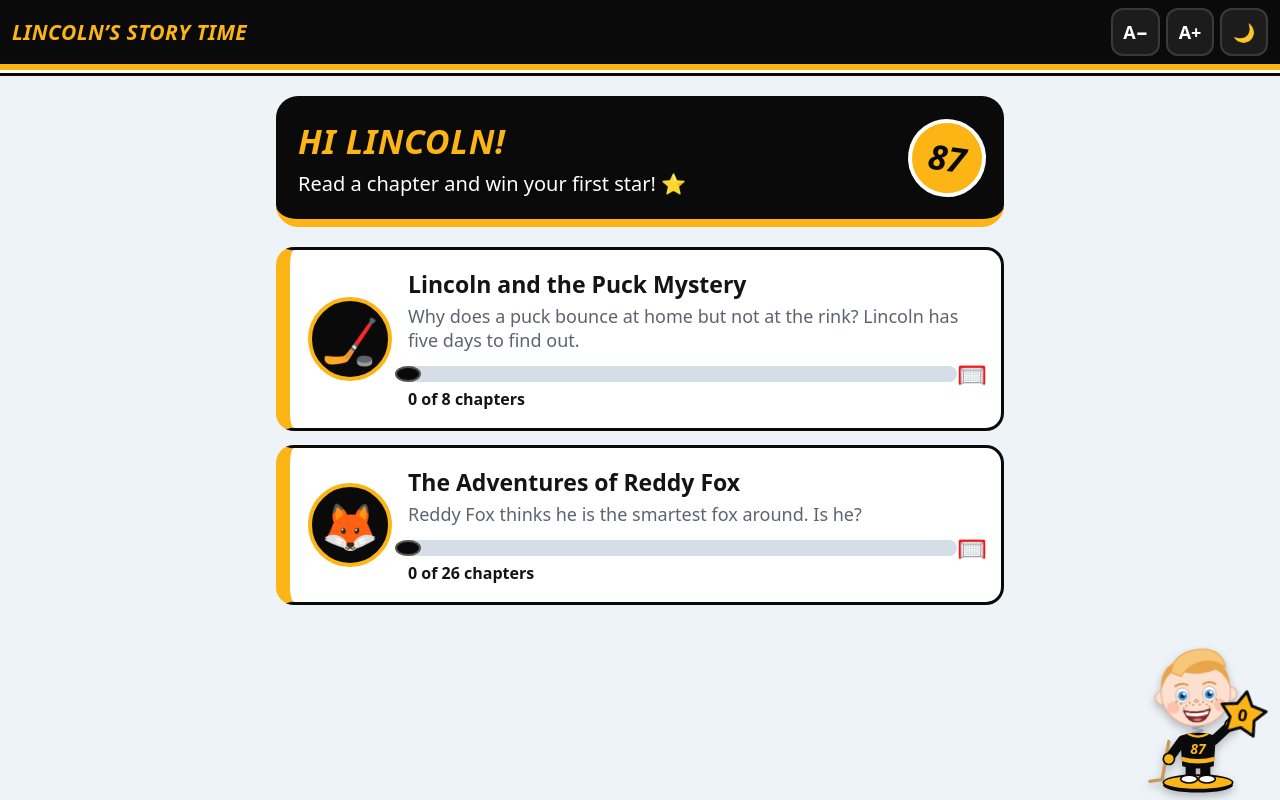
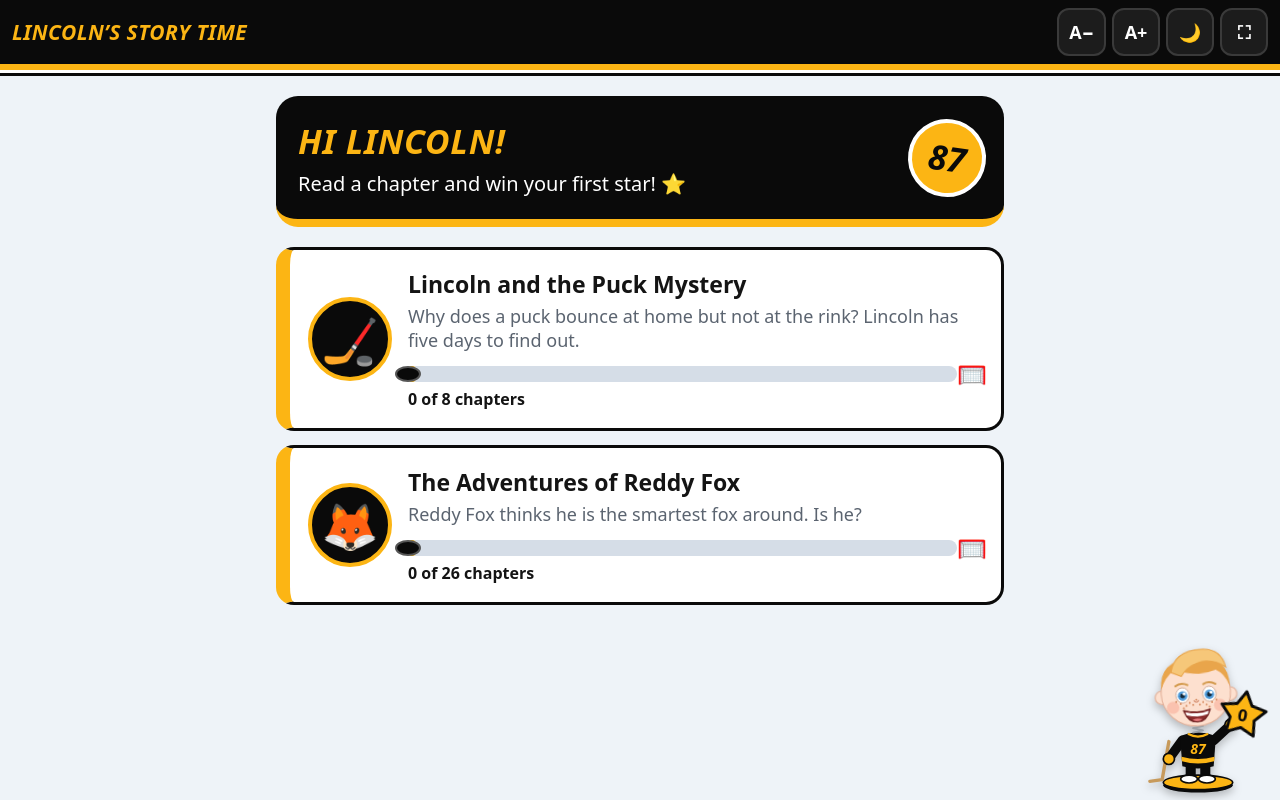
Before and after one commit to dave-cunnington/story-time, a website: page index.html in a window 1280 px wide. Drawn offline with Linux system fonts and the light colour scheme.

Commit message:
Open full screen: web app manifest, home-screen icon, full-screen button
Added to the home screen, the app now launches full screen with no
browser bar. In the browser (e.g. Amazon Kids) a new toolbar button
toggles full screen; it hides when already running as an app.

Co-Authored-By: Claude Opus 5.5 <noreply@anthropic.com>

```diff
--- a/app.js
+++ b/app.js
@@ -414,6 +414,29 @@ document.getElementById('smaller').onclick = () => { state.font = Math.max(0, st
 document.getElementById('bigger').onclick = () => { state.font = Math.min(FONT_SIZES.length - 1, state.font + 1); save(); applyLook(); };
 document.getElementById('theme').onclick = () => { state.theme = state.theme === 'night' ? 'day' : 'night'; save(); applyLook(); };
 
+// Full screen in the browser (e.g. Amazon Kids, which can't add a home-screen app).
+// Opened from the home screen, the manifest already makes it full screen, so the button hides.
+const fsBtn = document.getElementById('fullscreen');
+const root = document.documentElement;
+const fsElement = () => document.fullscreenElement || document.webkitFullscreenElement;
+const fsAvailable = (document.fullscreenEnabled || document.webkitFullscreenEnabled) &&
+  !matchMedia('(display-mode: fullscreen), (display-mode: standalone)').matches;
+function syncFullscreen() {
+  const on = !!fsElement();
+  fsBtn.textContent = on ? '🗗' : '⛶';
+  fsBtn.setAttribute('aria-label', on ? 'Leave full screen' : 'Full screen');
+}
+if (fsAvailable) {
+  fsBtn.hidden = false;
+  fsBtn.onclick = () => {
+    if (fsElement()) (document.exitFullscreen || document.webkitExitFullscreen).call(document);
+    else (root.requestFullscreen || root.webkitRequestFullscreen).call(root)?.catch?.(() => {});
+  };
+  document.addEventListener('fullscreenchange', syncFullscreen);
+  document.addEventListener('webkitfullscreenchange', syncFullscreen);
+  syncFullscreen();
+}
+
 Buddy.setName(READER);
 Buddy.setStars(totalStars());
 applyLook();
--- a/index.html
+++ b/index.html
@@ -5,6 +5,11 @@
 <meta name="viewport" content="width=device-width, initial-scale=1">
 <title>Lincoln’s Story Time</title>
 <link rel="icon" id="favicon" href="data:,">
+<link rel="manifest" href="manifest.webmanifest">
+<link rel="apple-touch-icon" href="icons/icon-180.png">
+<meta name="theme-color" content="#0a0a0a">
+<meta name="mobile-web-app-capable" content="yes">
+<meta name="apple-mobile-web-app-capable" content="yes">
 <link rel="stylesheet" href="app.css">
 </head>
 <body>
@@ -15,6 +20,7 @@
     <button id="smaller" class="icon" aria-label="Smaller text">A−</button>
     <button id="bigger" class="icon" aria-label="Bigger text">A+</button>
     <button id="theme" class="icon" aria-label="Day or night">🌙</button>
+    <button id="fullscreen" class="icon" aria-label="Full screen" hidden>⛶</button>
   </div>
 </header>
 
```
Also changed, not shown: icons/icon-180.png (added), icons/icon-192.png (added), icons/icon-512.png (added), manifest.webmanifest (added), tools/icon.svg (added), 1 other file.
